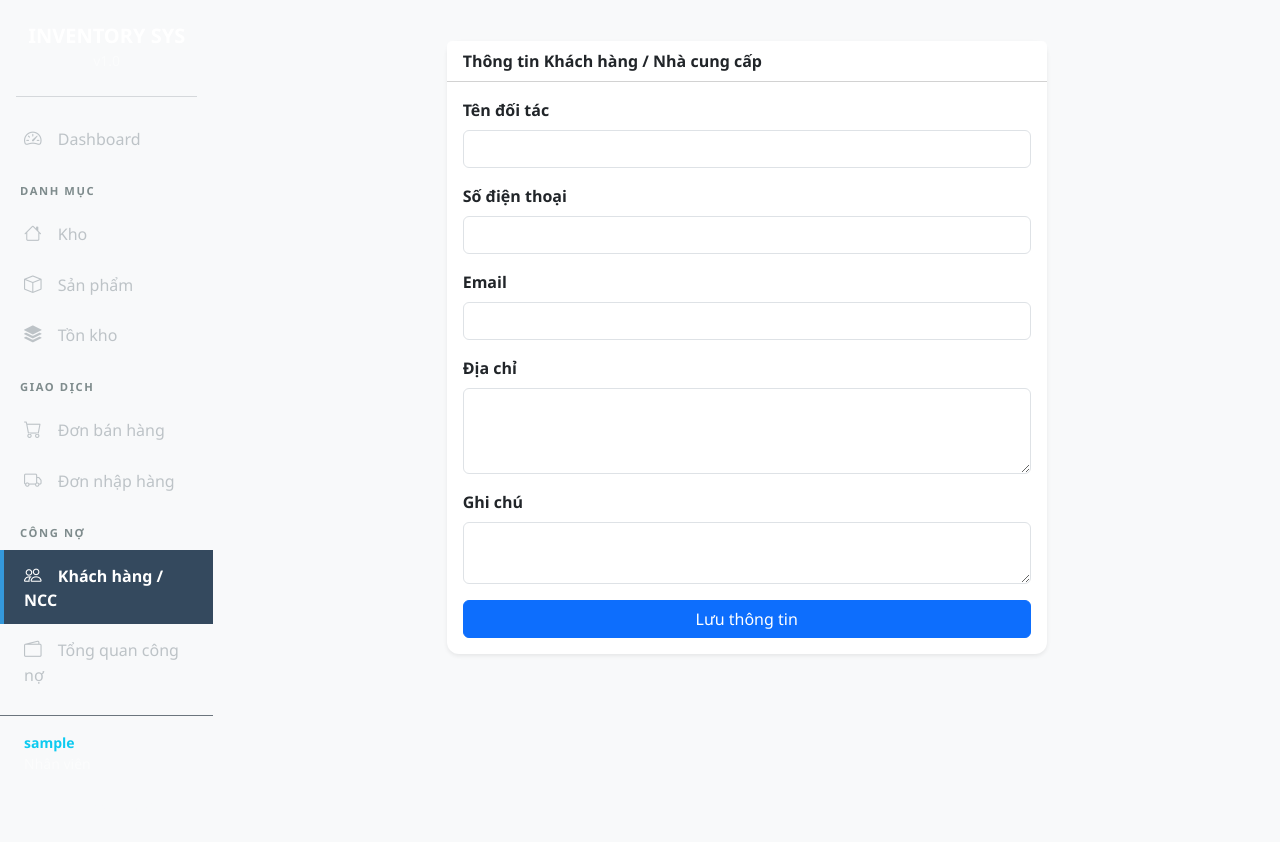
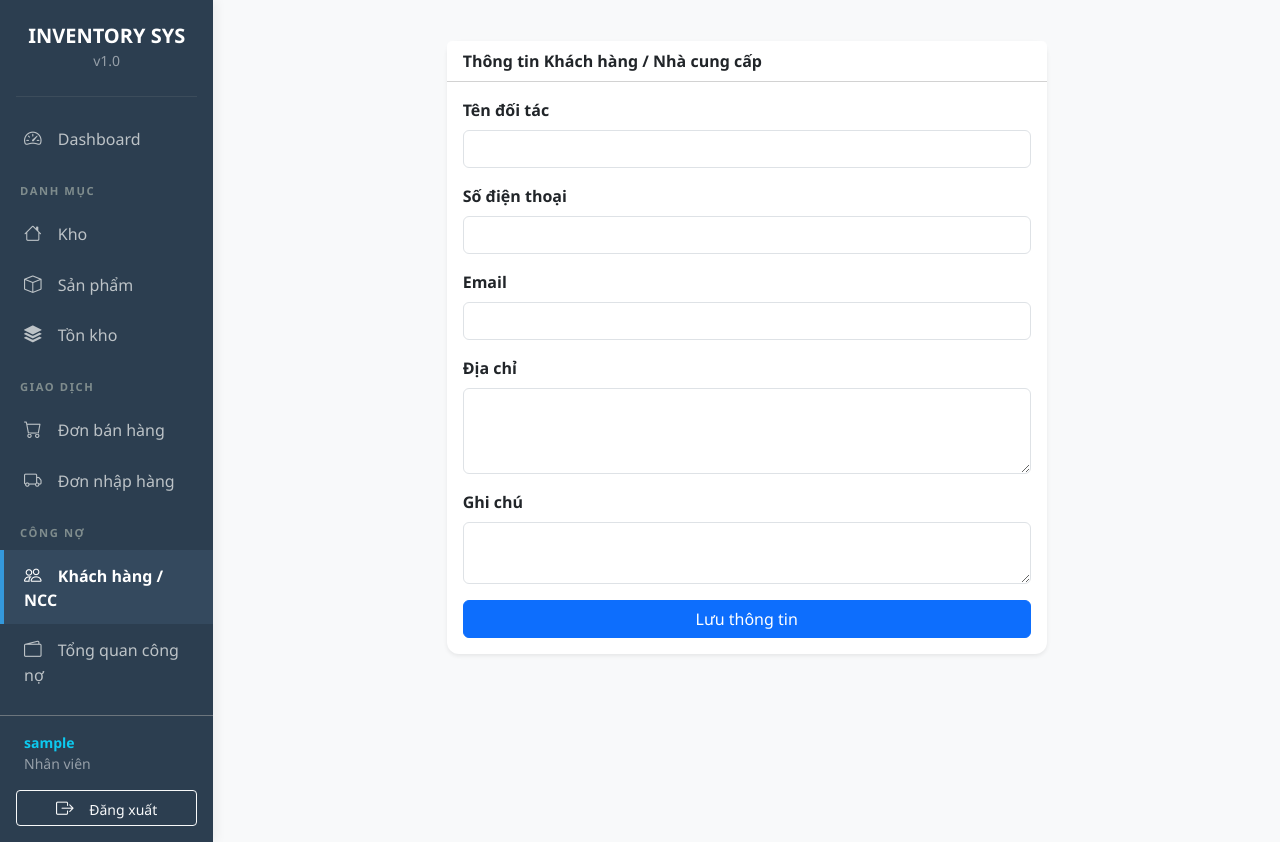
Before and after one commit to tinhduong/inventory_system, a Django app: page /accounts/customers/create/ in a window 1280 px wide. Run offline with Django 5.2, Linux system fonts and the light colour scheme; the visitor is signed in with stand-in values (Sample User, id 1).

Commit message:
Fix sidebar background color on desktop and improve responsive display

```diff
--- a/templates/base.html
+++ b/templates/base.html
@@ -22,11 +22,12 @@
 
         /* Sidebar Styling */
         .sidebar {
-            background: var(--sidebar-bg);
+            background-color: var(--sidebar-bg) !important;
             color: white;
             min-height: 100vh;
             padding: 0;
             z-index: 1050;
+            box-shadow: 4px 0 10px rgba(0,0,0,0.05);
         }
 
         .sidebar a {
@@ -72,11 +73,18 @@
             box-shadow: 0 2px 5px rgba(0,0,0,0.1);
         }
 
-        /* Đảm bảo sidebar chiếm toàn bộ chiều cao trên mobile offcanvas */
+        /* Đảm bảo sidebar chiếm toàn bộ chiều cao và có màu nền đúng trên mobile offcanvas */
         @media (max-width: 767.98px) {
             .sidebar.offcanvas-md {
                 width: 280px;
-                background-color: var(--sidebar-bg) !important;
+            }
+        }
+
+        /* Hiệu chỉnh khi ở chế độ Desktop để không bị ảnh hưởng bởi mặc định của Offcanvas */
+        @media (min-width: 768px) {
+            .sidebar.offcanvas-md {
+                visibility: visible !important;
+                transform: none !important;
             }
         }
     </style>
```
